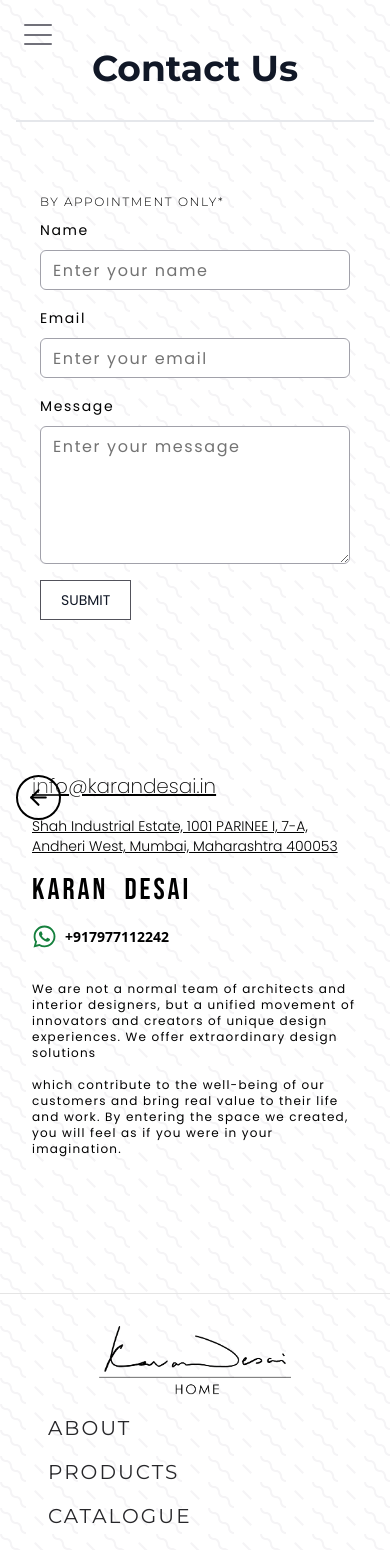
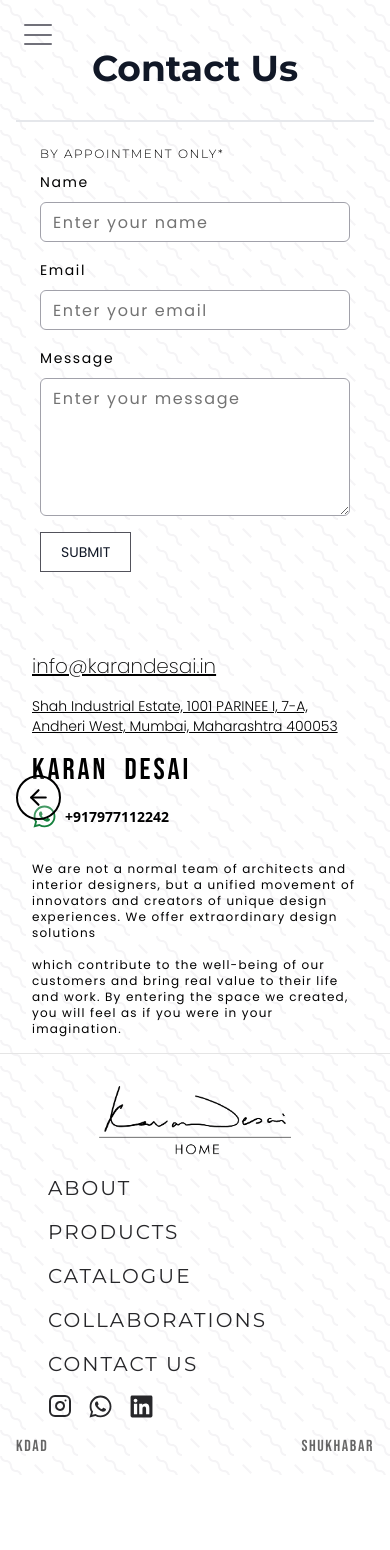
Before and after one commit to PankajGaikwad5/kdh, a Next.js app: page /contact in a window 390 px wide. Shown: the top 1550 px of the page. After the commit the page ends 1475 px from the top, so only its background shows below. Built offline with nearby package versions, Linux system fonts and the light colour scheme.

Commit message:
refactor: adjust padding classes for responsive design in contact page

```diff
--- a/src/app/contact/page.js
+++ b/src/app/contact/page.js
@@ -93,7 +93,7 @@
             Contact Us
           </h1>
         </div>
-        <div className='w-full text-black flex justify-center items-center flex-col lg:flex-row gap-8 py-12  '>
+        <div className='w-full text-black flex justify-center items-center flex-col lg:flex-row gap-8 md:py-12  '>
           <div className='w-full max-w-lg z-10 tracking-widest p-6 flex flex-col '>
             <p
               className={`text-xs font-bold mb-2 ${montserrat.className} uppercase font-light`}
@@ -169,7 +169,7 @@
             </Form>
           </div>
           {/*  */}
-          <div className='w-full max-w-lg text-xs z-10 font-thin text-black p-4 flex flex-col space-y-4 my-12 py-10'>
+          <div className='w-full max-w-lg text-xs z-10 font-thin text-black p-4 flex flex-col space-y-4 md:my-12 md:py-10'>
             <div className='flex flex-wrap items-center gap-8 text-center '>
               <a
                 href='mailto:info@karandesai.in'
```
